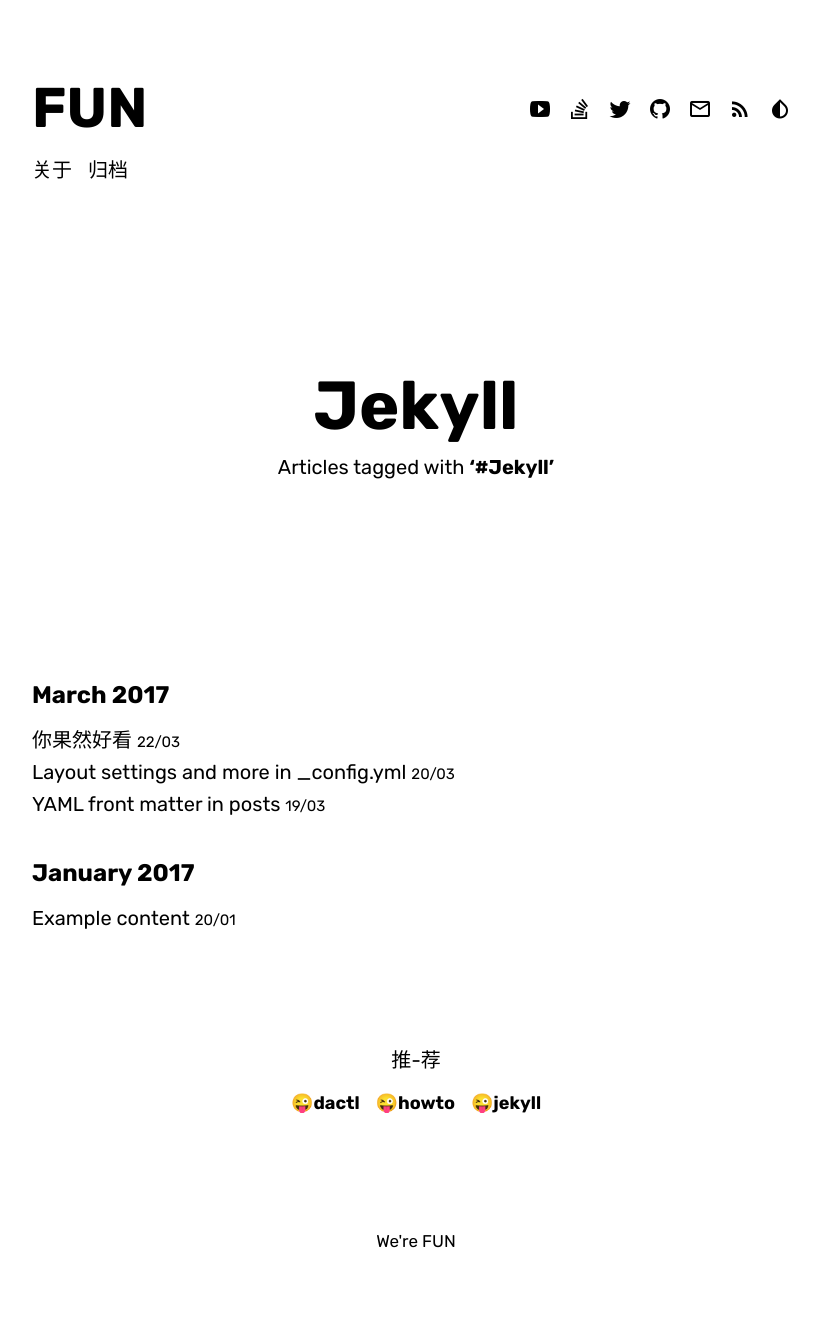
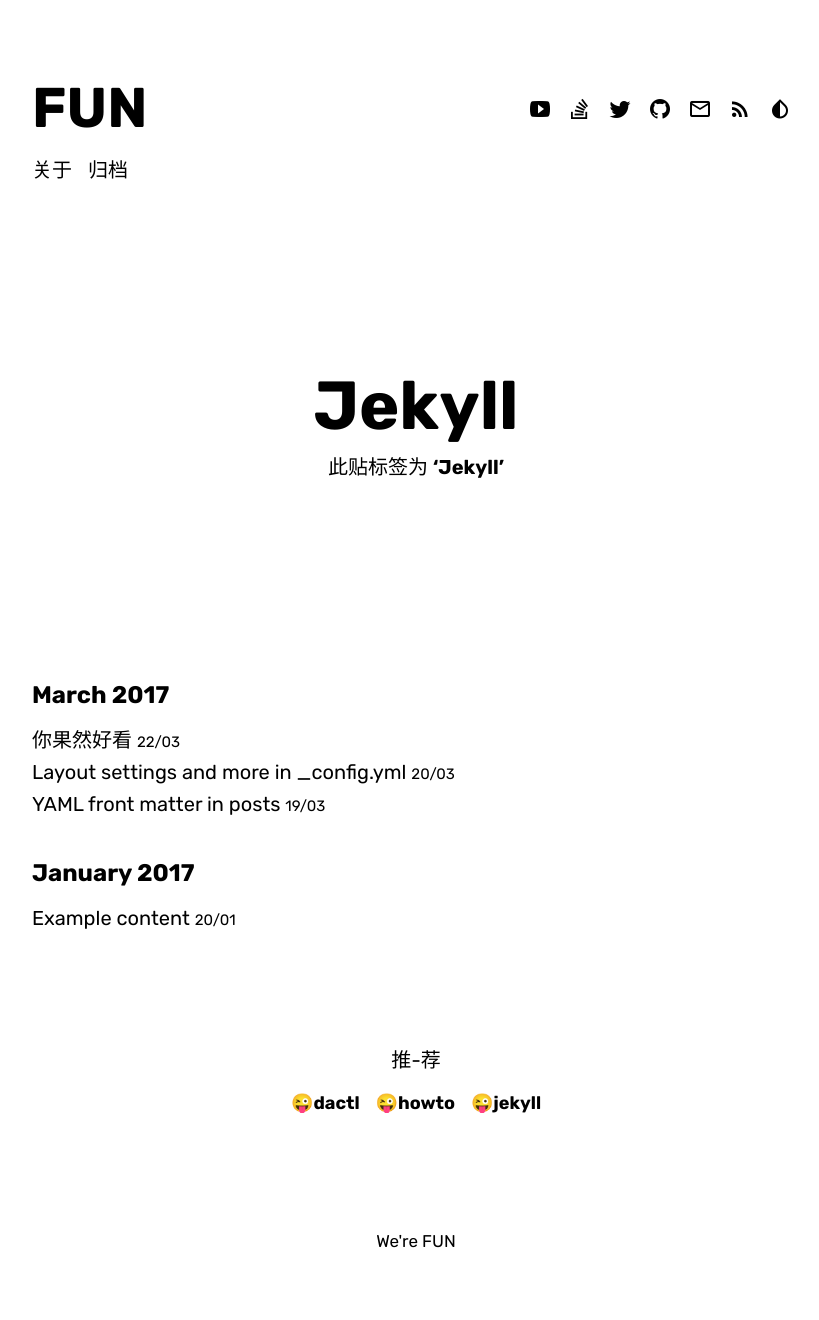
Before and after one commit to FUNzmr/Remember, a Jekyll site: the page built from _my_tags/jekyll.md, in a window 1280 px wide. Shown: the whole page, without its empty margins (224-1043 px from the left). Built offline with Jekyll 4.4.1, drawn with Linux system fonts in a browser that asks for light colours; some web fonts are replaced.

Commit message:
Update blog-by-tag.html

```diff
--- a/_layouts/blog-by-tag.html
+++ b/_layouts/blog-by-tag.html
@@ -8,7 +8,7 @@
   {% capture desc %}{{ page.description }}{% endcapture %}
   {{ desc | markdownify }}
 {% else %}
-Articles tagged with <strong>‘#{{ page.name }}’</strong>
+此贴标签为 <strong>‘{{ page.name }}’</strong>
 {% endif %}
 {% endcapture %}
 
@@ -41,7 +41,7 @@
        {% endfor %}
 
      {% else %}
-   <p>There are no posts in this tag.</p>
+   <p>此标签无贴</p>
 {% endif %}
 
   {% include utils/tag-box.html %}
```
